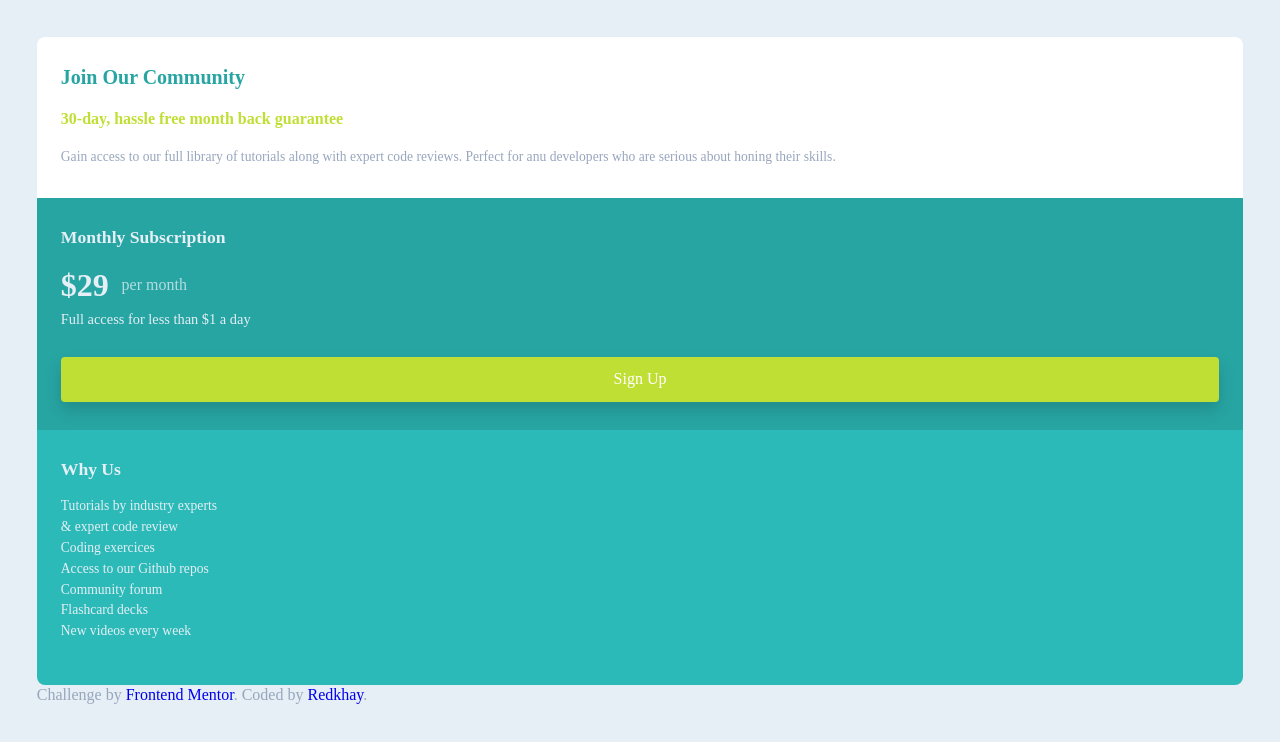
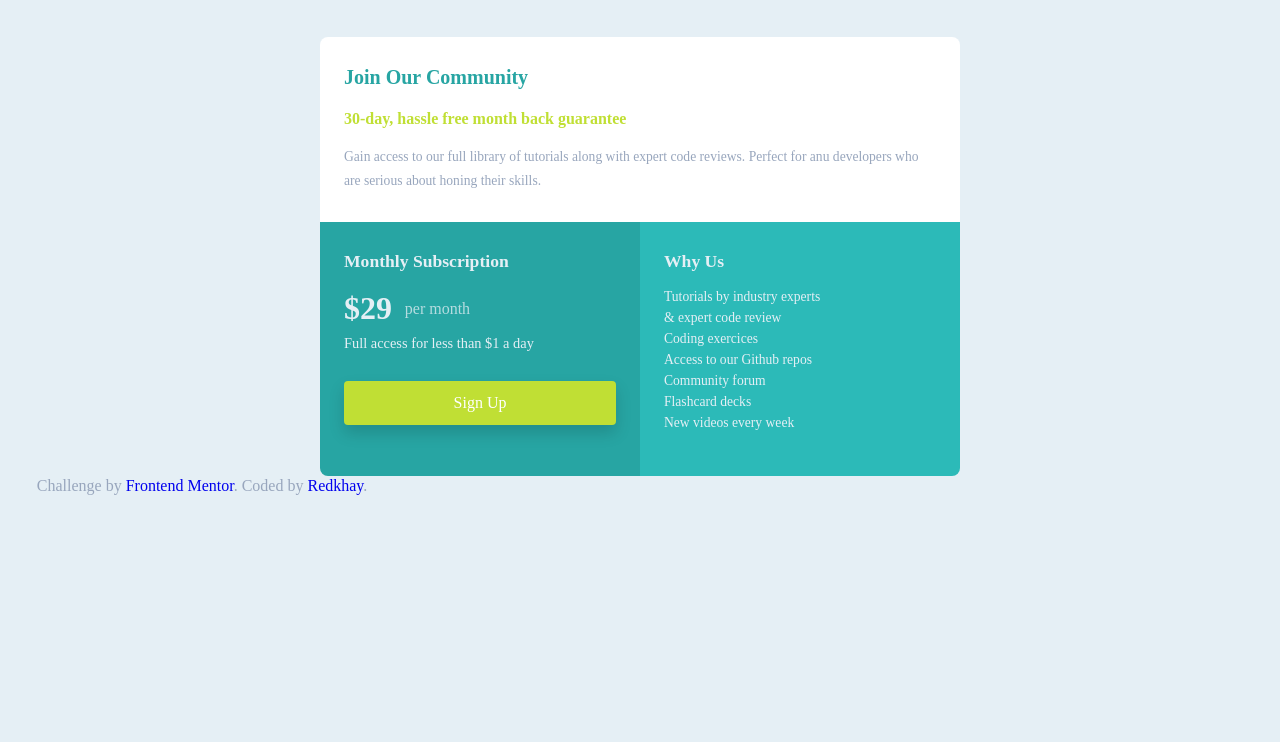
Before and after one commit to RedaMeziouni/Single-Price-grid-Component, a plain HTML site: page index.html in a window 1280 px wide. Drawn offline with Linux system fonts and the light colour scheme.

Commit message:
Add Grid

```diff
--- a/main.css
+++ b/main.css
@@ -56,9 +56,20 @@ p {
 .price {
 	border-radius: 0.5rem;
 	overflow: hidden;
+	max-width: 40rem;
+	margin: auto;
+}
+/*Media query*/
+@media only screen and (min-width: 62.5em) {
 
-	@media only screen and (min-width: 62.5em) {
+	.price {
 		display: grid;
+		grid-template-columns: repeat(2, 1fr);
+		grid-template-rows: repeat(2, auto);
+	}
+
+	.community {
+		grid-column: 1 / 3;
 	}
 }
 
```
